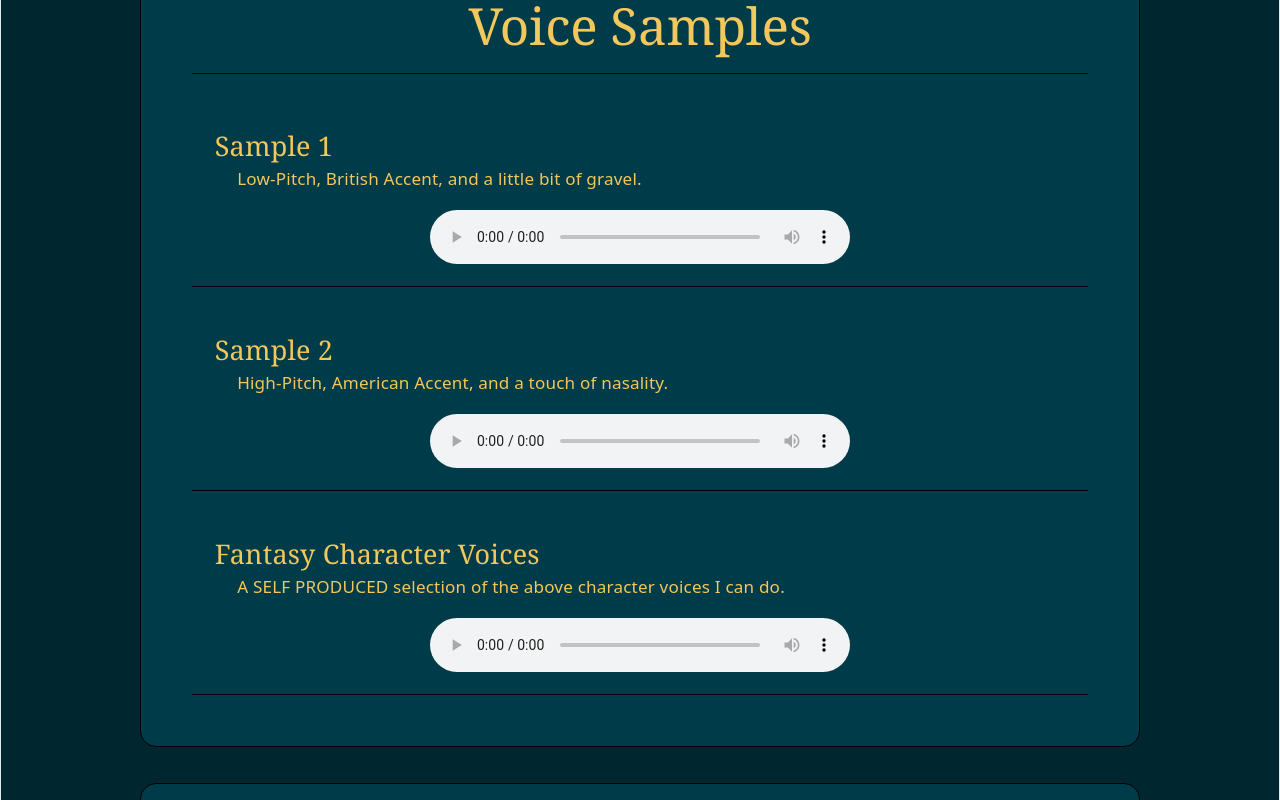
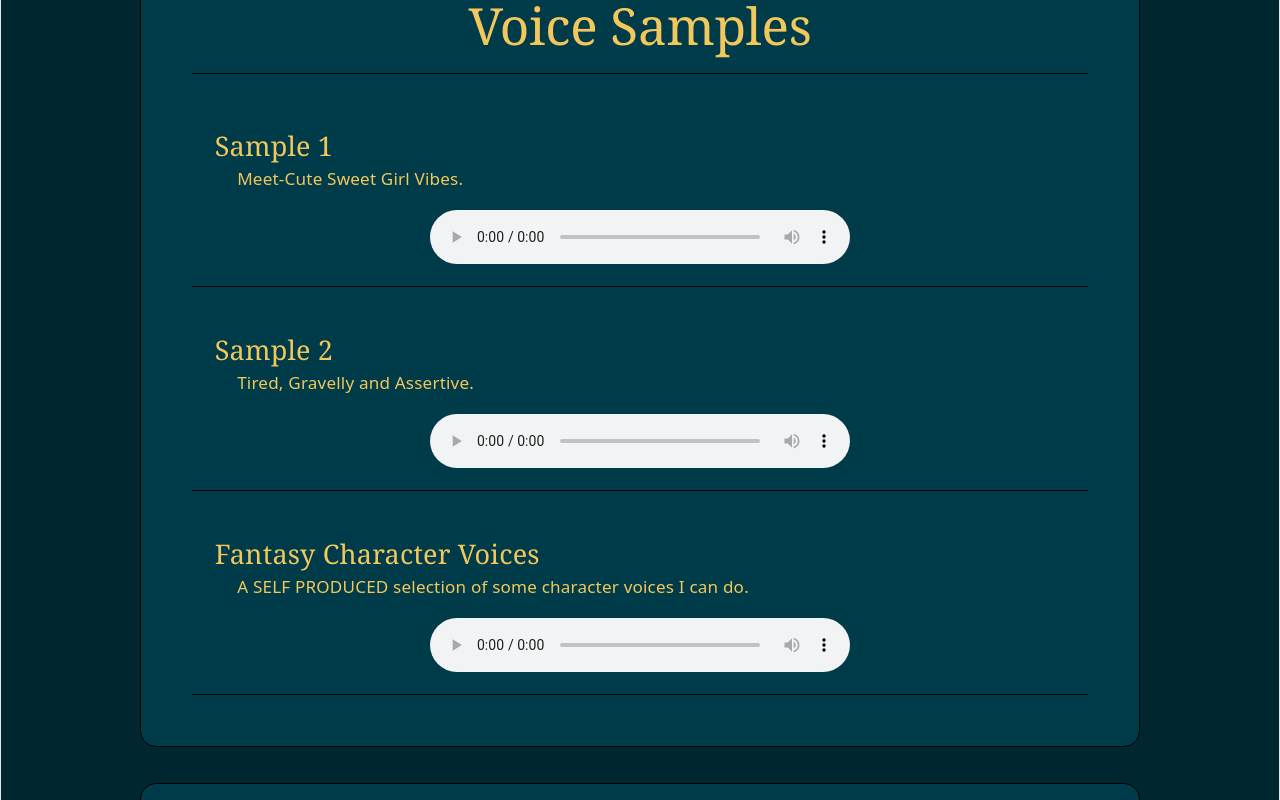
Before and after one commit to mayflymadz/mayflymadz-hats, a React (Vite) app: page / in a window 1280 px wide. Shown: the part 486-1286 px from the top of the page. Built offline with nearby package versions, Linux system fonts and the light colour scheme.

Commit message:
sample update

```diff
--- a/src/samples.js
+++ b/src/samples.js
@@ -1,20 +1,21 @@
 const samples = [
+
   {
     id: 'sample-1',
     title: 'Sample 1',
-    description: 'Low-Pitch, British Accent, and a little bit of gravel. ',
-    src: '/audio/sterling.mp3',
+    description: 'Meet-Cute Sweet Girl Vibes.',
+    src: '/audio/newt-girl.mp3',
   },
   {
     id: 'sample-2',
     title: 'Sample 2',
-    description: 'High-Pitch, American Accent, and a touch of nasality.',
-    src: '/audio/newt-girl.mp3',
+    description: 'Tired, Gravelly and Assertive.',
+    src: '/audio/elf.mp3',
   },
   {
     id: 'character-voices',
     title: 'Fantasy Character Voices',
-    description: 'A SELF PRODUCED selection of the above character voices I can do.',
+    description: 'A SELF PRODUCED selection of some character voices I can do.',
     src: '/audio/fantasy_char.mp3',
   }
 ]
```
Also changed, not shown: 2 other files (tests, documents, lock files or other folders).
